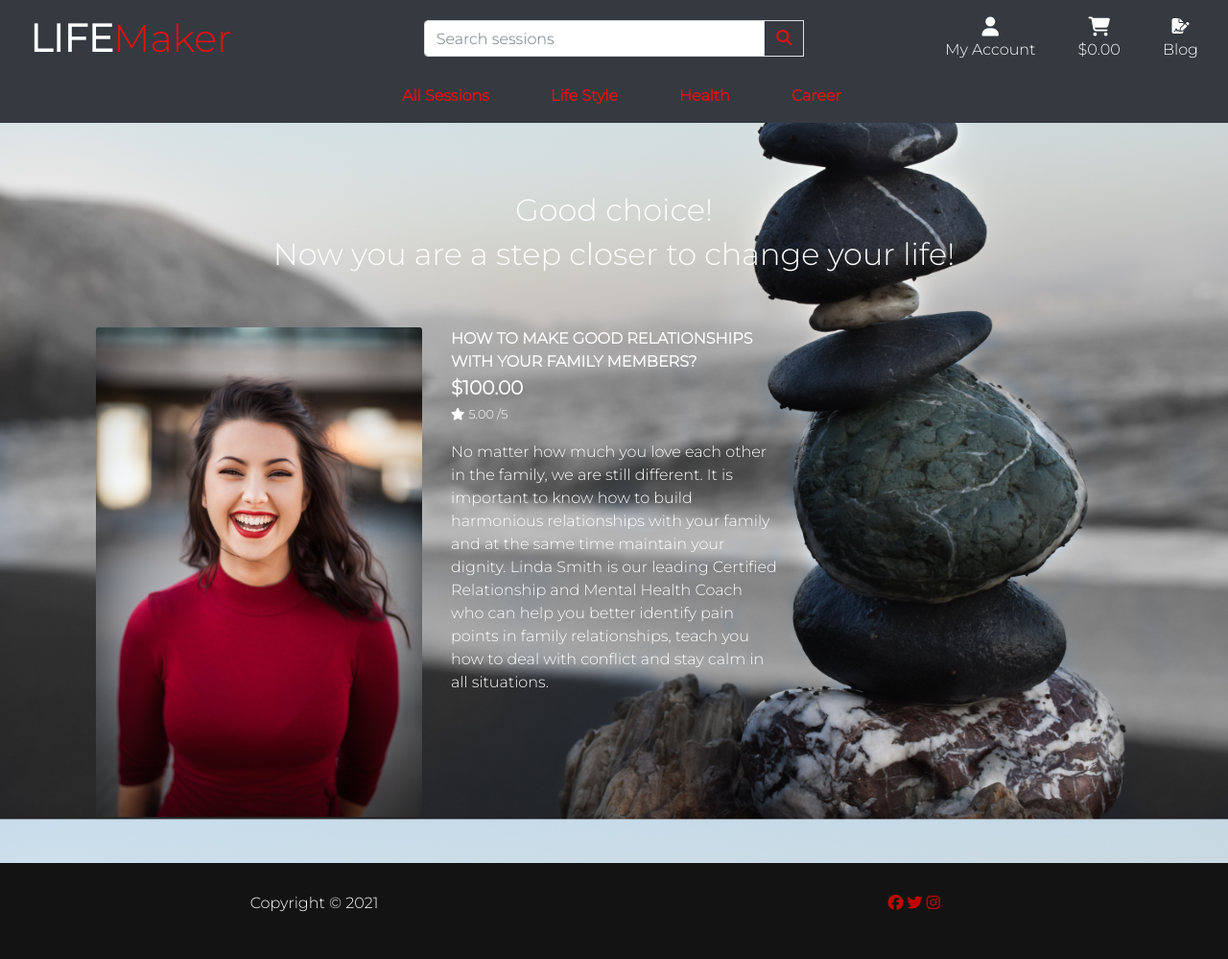
After one commit to Diolg/life-maker, a Django app: page /products/1 in a window 1280 px wide. The commit adds this page. Shown: the whole page at 96% size. Run offline with Django 3.2, Linux system fonts and the light colour scheme; data comes from the database, SQL or seed files in the repository; some libraries are stand-ins or nearby versions.

Commit message:
Add session details functionality

```diff
--- a/home/templates/home/index.html
+++ b/home/templates/home/index.html
@@ -15,7 +15,7 @@
         <div class="col main-text text-center">
             <h1 class="main-title">Want to reach balance in life?</h1>
             <h2 class="call">Do it now!</h2>
-            <a class="btn btn-danger btn-lg main-button text-uppercase" href="">Choose your session with our coaches</a>
+            <a class="btn btn-danger btn-lg main-button text-uppercase" href="{% url 'products' %}">Choose your session with our coaches</a>
         </div>
     </div>
 </div>
--- /dev/null
+++ b/products/templates/products/session_detail.html
@@ -0,0 +1,46 @@
+{% extends "base.html" %}
+{% load static %}
+
+{% block page_header %}
+<div class="container header-container">
+    <div class="row">
+        <div class="col"></div>
+    </div>
+</div>
+{% endblock %}
+
+{% block content %}
+<div class="sessions-text text-center">
+    <h2 class="center-align">Good choice!</h2>
+    <h2>Now you are a step closer to change your life!</h2>
+</div>
+
+
+                <!-- session description--->
+            <div class="container-fluid">
+                <div class="row">
+                        <div class="col-12 col-md-4 col-lg-4">
+                            <div class="image-container my-5">
+                                {% if product.image %}
+                                <a href="{{ product.image.url }}">
+                                    <img class="card-img-top img-fluid" src="{{ product.image.url }}" alt="{{ product.name }}">
+                                </a>
+                                {% else %}
+                                <a href=" ">
+                                    <img class="card-img-top img-fluid" src="{{ MEDIA_URL }}noimage.png" alt="{{ product.name }}">
+                                </a>
+                                {% endif %}
+                            </div>
+                        </div>
+                        <div class="col-12 col-md-4 col-lg-4">
+                         <div class="session-description-container mb-5 mt-md-5">
+                             <p id="session-name" class="mb-0 text-uppercase font-weight-bold">{{ product.name }}</p>
+                             <p id="session-price" class="lead mb-0 text-left font-weight-bold">${{ product.price }}</p>
+                             {% if product.rating %}
+                                 <small class="text-muted"><i class="fas fa-star mr-1"></i>{{ product.rating }} /5</small>
+                             {% endif %}
+                             <p id="session-about" class="mt-3">{{ product.description }}</p>
+                        </div>
+                </div>
+            </div>
+        {% endblock %}
--- a/products/urls.py
+++ b/products/urls.py
@@ -2,5 +2,6 @@ from django.urls import path
 from . import views
 
 urlpatterns = [
-    path('', views.all_sessions, name='products')
+    path('', views.all_sessions, name='products'),
+    path('<product_id>', views.session_detail, name='session_detail'),
 ]
--- a/products/views.py
+++ b/products/views.py
@@ -1,4 +1,4 @@
-from django.shortcuts import render
+from django.shortcuts import render, get_object_or_404
 from .models import Product
 
 # Create your views here.
@@ -12,3 +12,15 @@ def all_sessions(request):
     }
 
     return render(request, 'products/sessions.html', context)
+
+
+def session_detail(request, product_id):
+    """ A view to show individual session details"""
+
+    product = get_object_or_404(Product, pk=product_id)
+
+    context = {
+        'product': product,
+    }
+
+    return render(request, 'products/session_detail.html', context)
--- a/templates/includes/main-nav.html
+++ b/templates/includes/main-nav.html
@@ -8,7 +8,7 @@
             <div class="dropdown-menu border-0" aria-labelledby="all-products-link">
                 <a href="" class="dropdown-item">By Price</a>
                 <a href="" class="dropdown-item ">By Category</a>
-                <a href="" class="dropdown-item">All Sessions</a>
+                <a href="{% url 'products' %}" class="dropdown-item">All Sessions</a>
             </div>
         </li>
 
```
Also changed, not shown: products/templates/products/sessions.html (+37 -2 lines).
